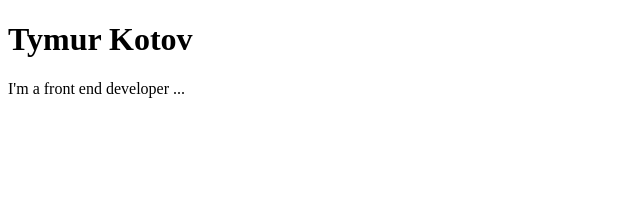
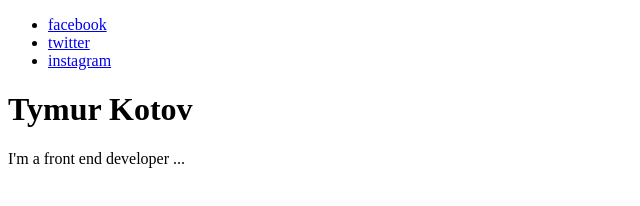
Before and after one commit to tymurkotov/my_first_project, a plain HTML site: page index.html in a window 1280 px wide. Shown: the whole page, without its empty margins (0-640 px from the left). Drawn offline with Linux system fonts and the light colour scheme.

Commit message:
changed index.html

```diff
--- a/index.html
+++ b/index.html
@@ -1,12 +1,23 @@
 <!DOCTYPE html>
 <html lang="en">
-<head>
+
     <meta charset="UTF-8">
     <meta name="viewport" content="width=device-width, initial-scale=1.0">
     <title>Document</title>
 </head>
 <body>
-    <header></header>
+    <header>
+        <div class="header-nav-wrapper">
+            <nav class="header-nav">
+                <ul>
+                    <li><a href="facebook">facebook</a></li>
+                    <li><a href="twitter">twitter</a></li>
+                    <li><a href="instagram">instagram</a></li>
+                </ul>
+            </nav>
+
+        </div>
+    </header>
     <main>
         <h1>Tymur Kotov</h1>
         <p class="text">I'm a front end developer   ...</p>
```
